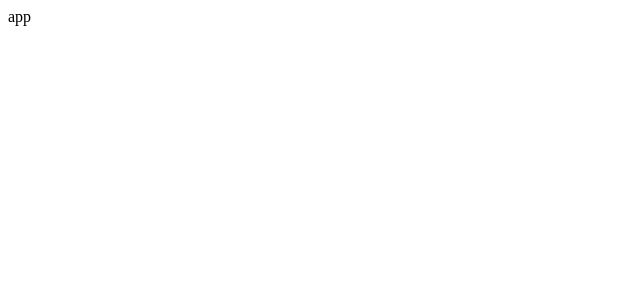
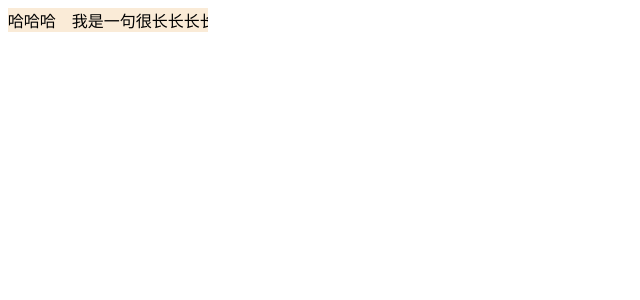
Before and after one commit to haixiangyan/react-marquee, a React (Vite) app: page / in a window 1280 px wide. Shown: the top 300 px of the page, without its empty margins (0-640 px from the left). Built offline with nearby package versions, Linux system fonts and the light colour scheme.

Commit message:
feat: 实现文字版跑马灯

```diff
--- a/src/App.tsx
+++ b/src/App.tsx
@@ -1,7 +1,9 @@
+import Marquee from "./Marquee";
+
 function App() {
   return (
     <div>
-      app
+      <Marquee text="我是一句很长长长长长长的文本哈哈哈哈哈哈哈哈" />
     </div>
   )
 }
--- /dev/null
+++ b/src/Marquee/index.tsx
@@ -0,0 +1,23 @@
+import {FC} from "react";
+import styles from './styles.module.scss';
+
+interface Props {
+  text: string;
+}
+
+export const Marquee: FC<Props> = (props) => {
+  const { text } = props;
+
+  return (
+    <div className={styles.marquee}>
+      <div className={styles.content}>
+        {text}
+      </div>
+      <div className={styles.content}>
+        {text}
+      </div>
+    </div>
+  )
+}
+
+export default Marquee;
--- /dev/null
+++ b/src/Marquee/styles.module.scss
@@ -0,0 +1,22 @@
+@keyframes marquee {
+  0% {
+    transform: translateX(0);
+  }
+
+  100% {
+    transform: translateX(-100%);
+  }
+}
+
+.marquee {
+  display: flex;
+  width: 200px;
+  background: antiquewhite;
+  overflow: hidden;
+
+  .content {
+    white-space: nowrap;
+    animation: marquee 3s infinite linear;
+    padding-right: 16px;
+  }
+}
```
